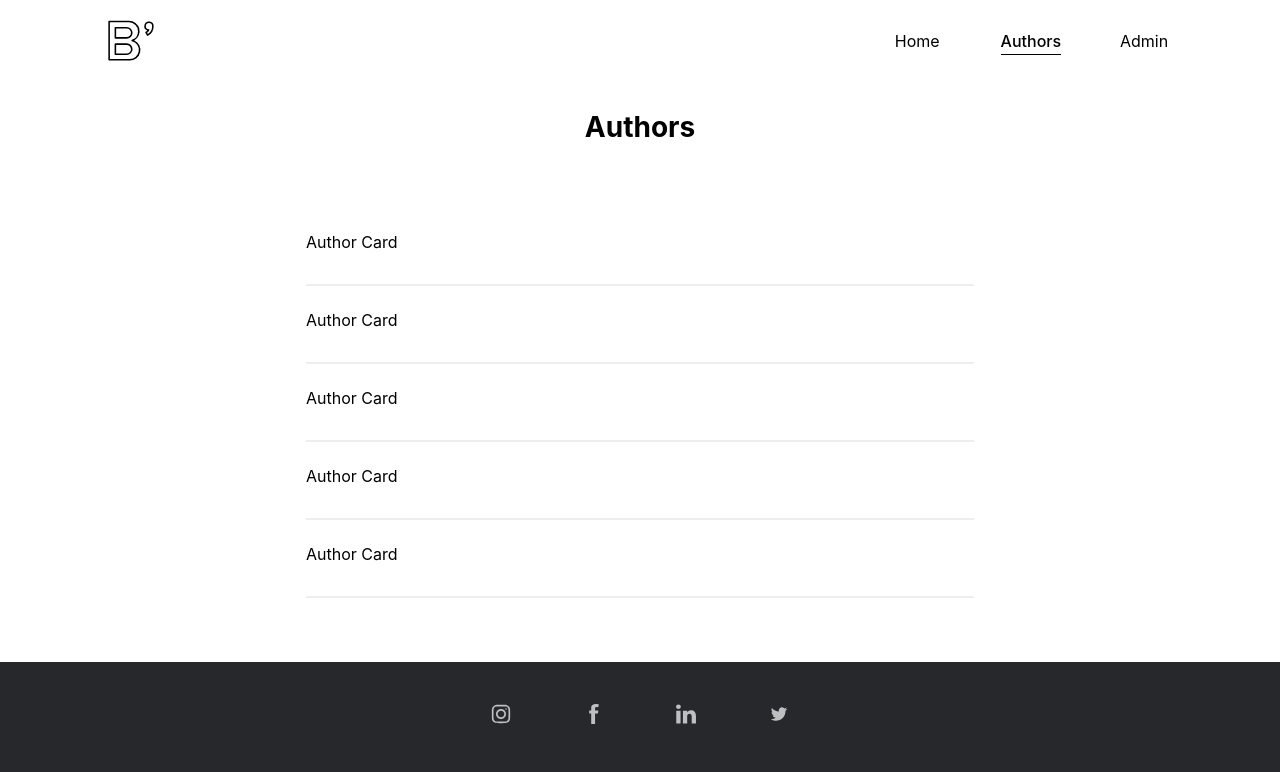
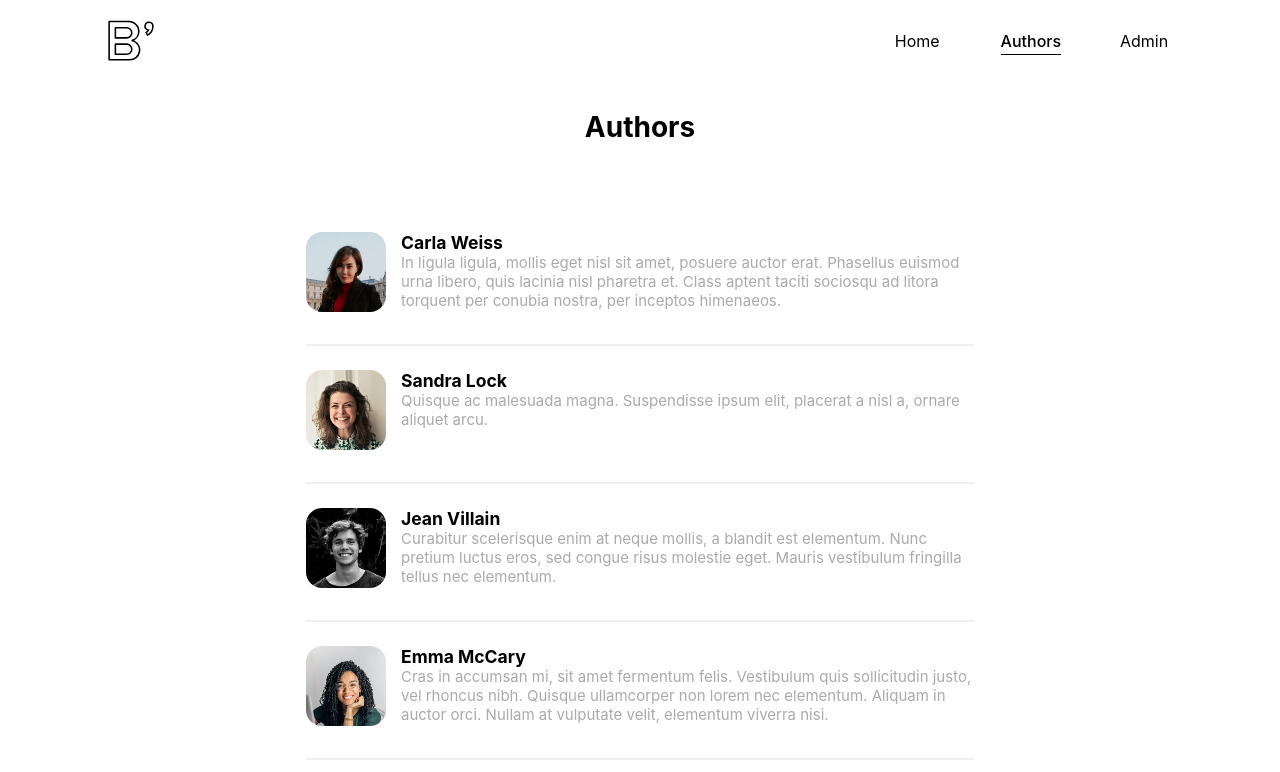
Before and after one commit to Anca2022/blog-app-react, a React (Create React App) app: page /authors in a window 1280 px wide. Shown: the top 772 px of the page. Built offline with nearby package versions, Linux system fonts and the light colour scheme.

Commit message:
AuthorCard done, fixes #10

```diff
--- a/src/App.css
+++ b/src/App.css
@@ -175,9 +175,11 @@
 }
 .App .homepage main .sidebar ul li img {
   margin-right: 15px;
+  border-radius: 1rem;
 }
 .App .homepage main .sidebar ul li:hover {
   background-color: rgba(153, 153, 153, 0.15);
+  border-radius: 1rem;
   transform: scale(1.05);
 }
 .App .authors-page h1 {
@@ -197,6 +199,27 @@
   padding-top: 0.5rem;
   padding-bottom: 2rem;
   border-bottom: 2px solid rgba(170, 170, 170, 0.2);
+}
+.App .authors-page .authors-container li:last-child {
+  border-bottom: none;
+}
+.App .authors-page .authors-container li .author-card {
+  display: flex;
+  flex-direction: row;
+  gap: 15px;
+  font-size: 14px;
+  transition: 0.3s ease;
+}
+.App .authors-page .authors-container li .author-card img {
+  width: 64px;
+  height: 64px;
+  border-radius: 1rem;
+}
+.App .authors-page .authors-container li .author-card p {
+  color: #aaaaaa;
+}
+.App .authors-page .authors-container li .author-card:hover {
+  transform: scale(1.01);
 }
 .App .footer {
   background-color: #27282c;
@@ -284,6 +307,13 @@
   .App .homepage main .sidebar ul {
     margin-right: 0;
   }
+  .App .authors-page .authors-container li .author-card {
+    font-size: 15px;
+  }
+  .App .authors-page .authors-container li .author-card img {
+    width: 80px;
+    height: 80px;
+  }
 }
 @media (min-width: 1024px) {
   .App .homepage .article-card .article-card-image {
--- a/src/App.scss
+++ b/src/App.scss
@@ -174,9 +174,11 @@
             transition:0.3s ease;
             img{
               margin-right:15px;
+              border-radius: 1rem;
             }
             &:hover{
               background-color: rgba(153, 153, 153, 0.15);
+              border-radius: 1rem;
               transform: scale(1.05);
             }
           }
@@ -201,6 +203,27 @@
         padding-top:0.5rem;
         padding-bottom:2rem;
         border-bottom: 2px solid rgba(170, 170, 170, 0.2);
+        &:last-child{
+          border-bottom:none;
+        }
+        .author-card{
+          display:flex;
+          flex-direction: row;
+          gap:15px;
+          font-size:14px;
+          transition: 0.3s ease;
+          img{
+            width:64px;
+            height:64px;
+            border-radius:1rem;
+          }
+          p{
+            color:#aaaaaa;
+          }
+          &:hover{
+            transform:scale(1.01);
+          }
+        }
       }
     }
   }
@@ -293,13 +316,19 @@
         }
       }
     }
-    // .authors-page{
-    //   .authors-container{
-    //     li{
-
-    //     }
-    //   }
-    // }
+    .authors-page{
+      .authors-container{
+        li{
+          .author-card{
+            font-size:15px;
+            img{
+              width:80px;
+              height:80px;
+            }
+          }
+        }
+      }
+    }
   }
 }
 @media (min-width:1024px){
--- a/src/components/AuthorCard.js
+++ b/src/components/AuthorCard.js
@@ -1,5 +1,11 @@
-export default function AuthorCard() {
+export default function AuthorCard(props) {
     return (
-        <>Author Card</>
+        <div className="author-card">
+            <img src={props.author.image} alt={`${props.author.name}, one of the authors of the BlogApp`} width='80px' height='80px'></img>
+            <div>
+                <h3>{props.author.name}</h3>
+                <p>{props.author.bio}</p>
+            </div>
+        </div>
     );
 }
```
Also changed, not shown: 1 other file (tests, documents, lock files or other folders).
